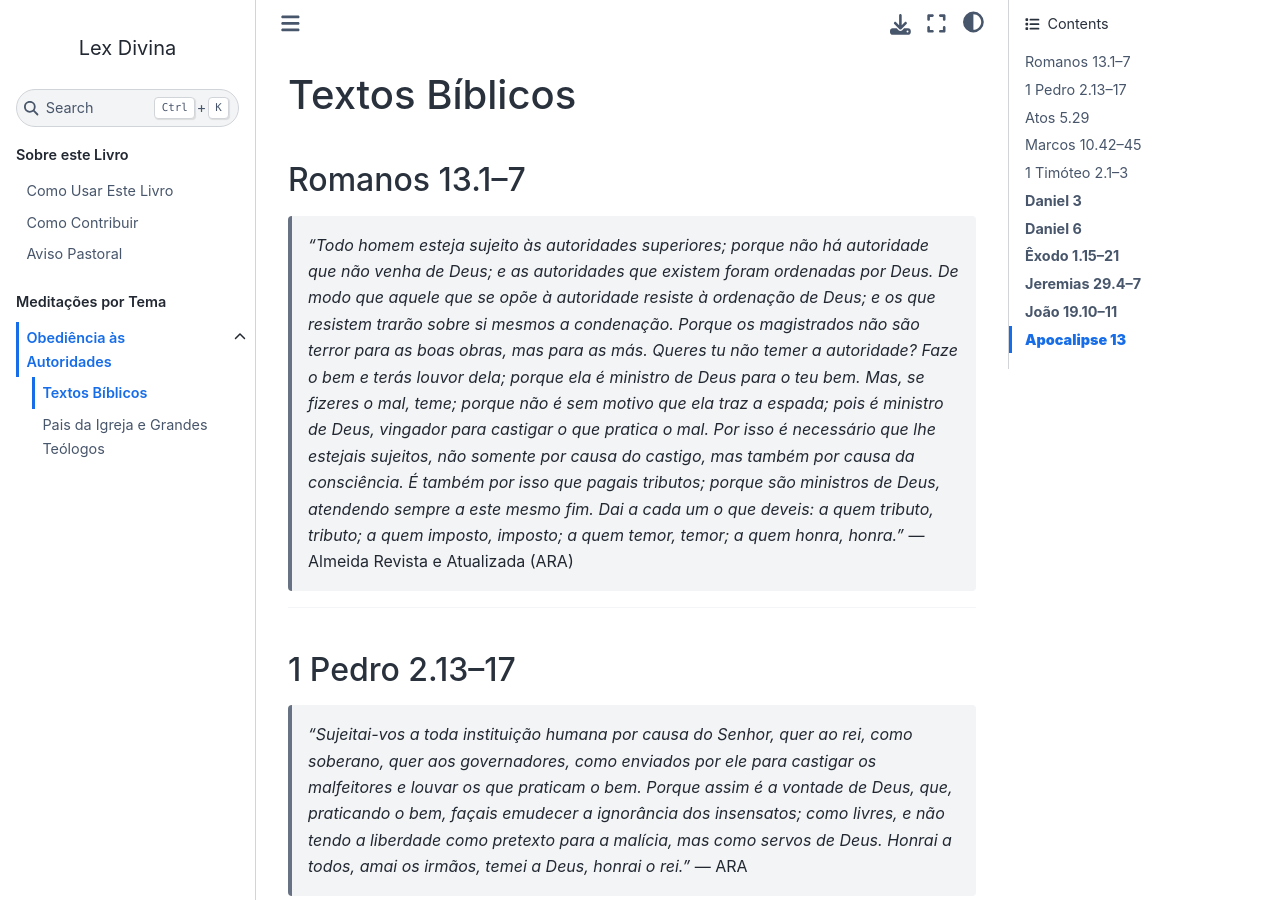
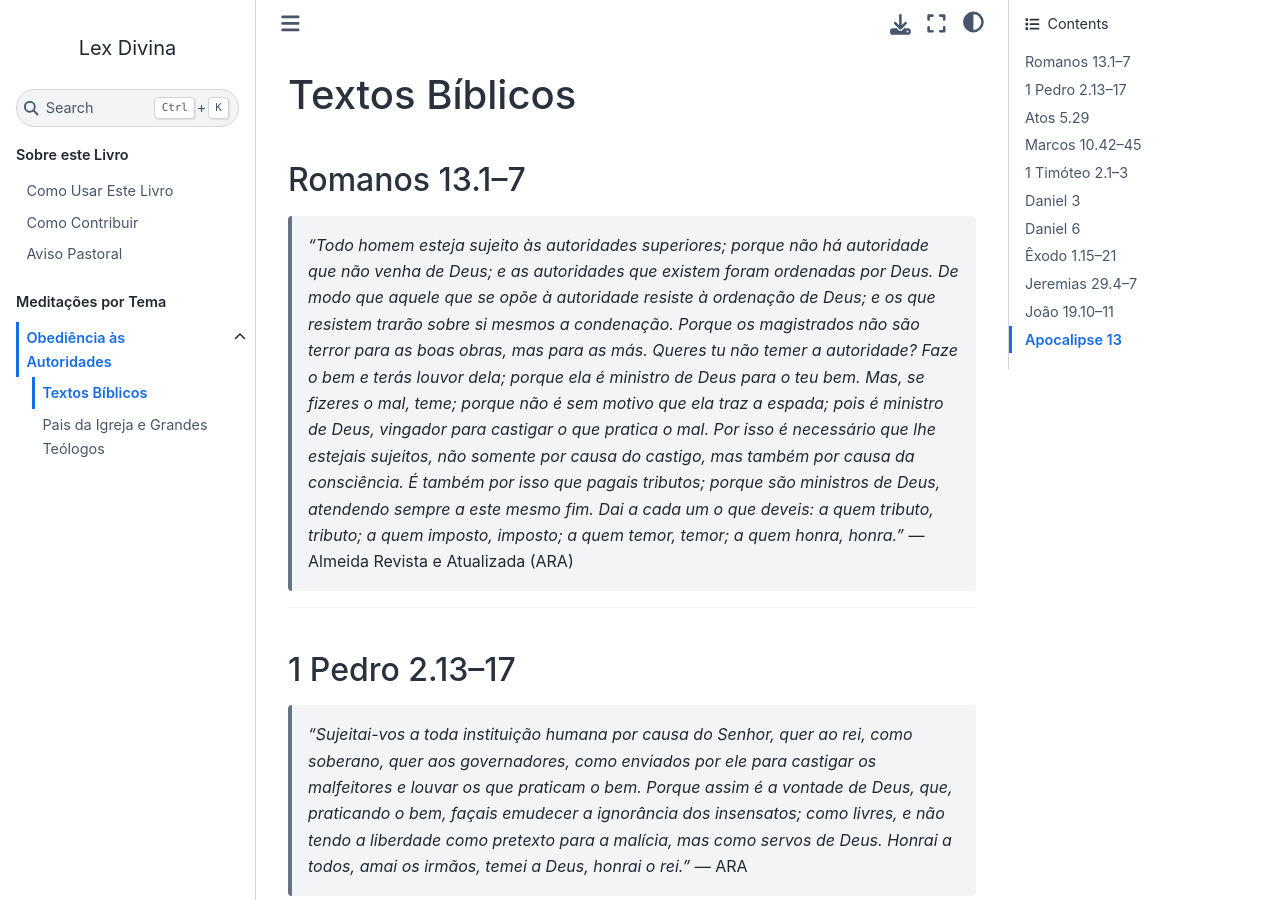
Before and after one commit to Elias-Nacif/LexDei, a Jupyter Book: the page built from book/chapters/obediencia-autoridades/textos-biblicos.md, in a window 1280 px wide and 900 px high. Built offline with Jupyter Book 1.0.4 settings and Sphinx 7.4.7 and the Sphinx Book theme 1.1.4, drawn with Linux system fonts in a browser that asks for light colours.

Commit message:
Fix formatting of biblical texts section

```diff
--- a/book/chapters/obediencia-autoridades/textos-biblicos.md
+++ b/book/chapters/obediencia-autoridades/textos-biblicos.md
@@ -65,11 +65,11 @@
 
 ---
 
-### **Daniel 3**
-### **Daniel 6**
-### **Êxodo 1.15–21**
-### **Jeremias 29.4–7**
-### **João 19.10–11**
-### **Apocalipse 13**
+### Daniel 3
+### Daniel 6
+### Êxodo 1.15–21
+### Jeremias 29.4–7
+### João 19.10–11
+### Apocalipse 13
 
 ---
```
